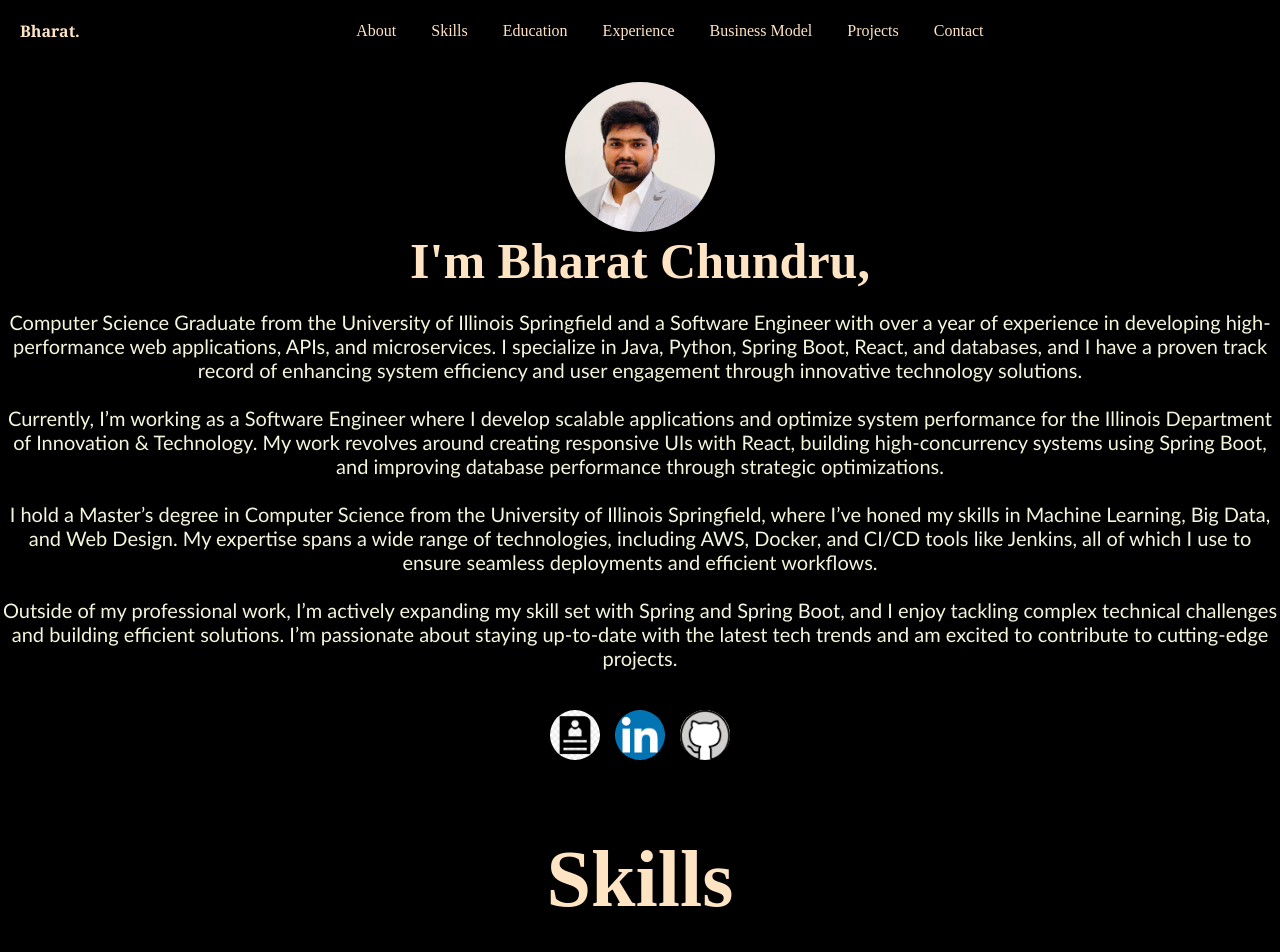
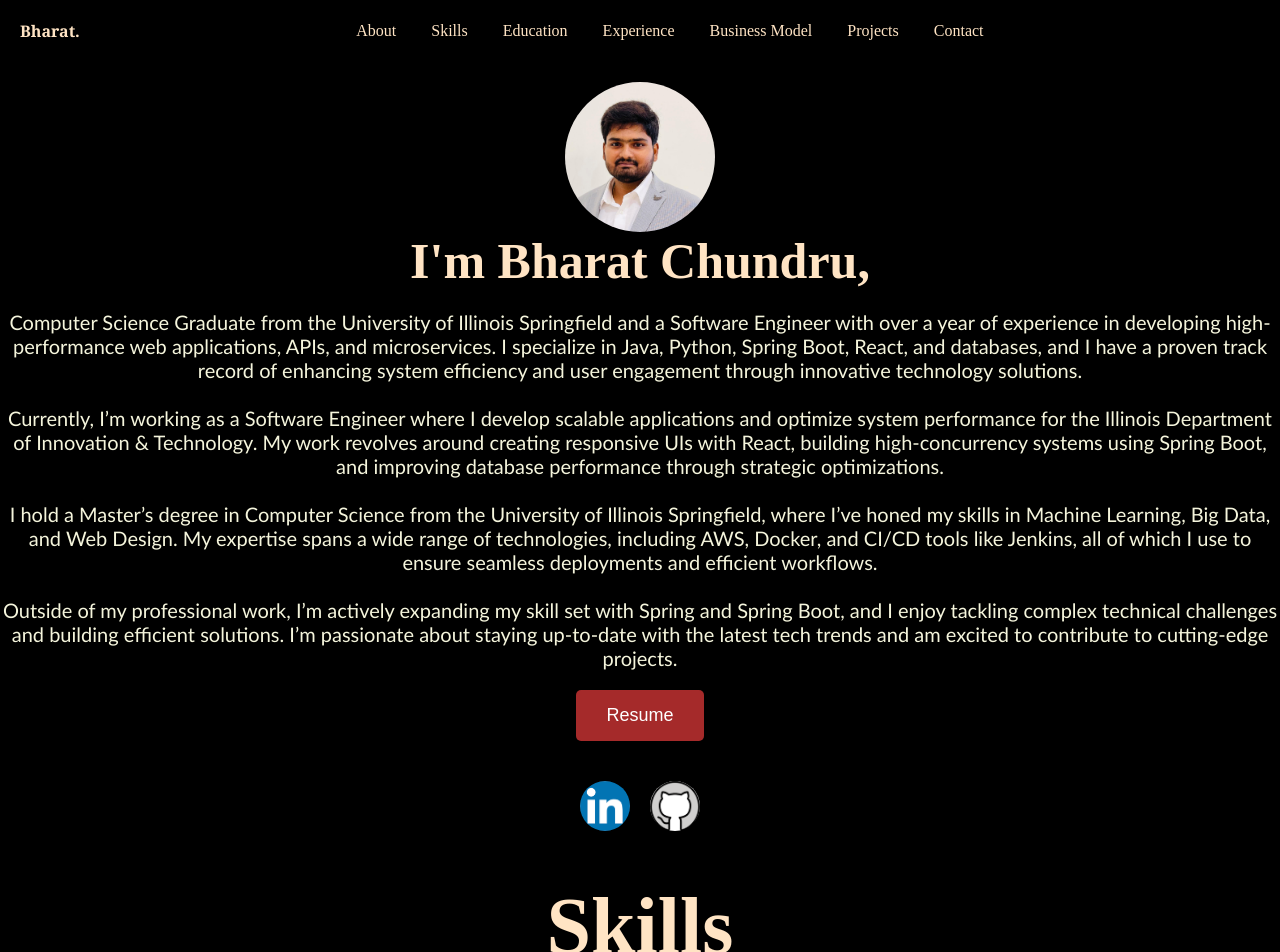
Before and after one commit to bharat-0099/website, a React (Vite) app: page / in a window 1280 px wide. Shown: the top 952 px of the page. Built offline with nearby package versions, Linux system fonts and the light colour scheme.

Commit message:
updated the content

```diff
--- a/src/Component/Edu/Edu.css
+++ b/src/Component/Edu/Edu.css
@@ -47,7 +47,3 @@
     display: flex;
     flex-direction: column;
 }
-.edu-box:hover {
-    transform: scale(1.2);
-    opacity: 0.8;
-  }
--- a/src/Component/Edu/Edu.jsx
+++ b/src/Component/Edu/Edu.jsx
@@ -14,16 +14,20 @@ const Edu = () => {
                     <img src={uis} alt="University of Illinois Springfield" className="university-logo" />
                     <div className="edu-info">
                         <h1>Masters</h1>
-                        <p>University of Illinois Springfield</p>
+                        <b>University of Illinois Springfield</b>
+
+                        <p>Computer Science</p>
                         <p>Aug 2022 to Jan 2024</p>
                         <p>GPA: 3.8</p>
+
                     </div>
                 </div>
                 <div className="edu-box">
                     <img src={srm} alt="SRM University" className="university-logo" />
                     <div className="edu-info">
                         <h1>Bachelor's</h1>
-                        <p>SRM University</p>
+                        <b>SRM University</b>
+                        <p>Computer Science</p>
                         <p>Aug 2018 to May 2022</p>
                         <p>GPA: 3.6</p>
                     </div>
--- a/src/Component/Experince/Experince.jsx
+++ b/src/Component/Experince/Experince.jsx
@@ -4,6 +4,7 @@ import kube from '../../assets/kube.png';
 import uis from '../../assets/uis.svg';
 import doit from '../../assets/doit.png';
 import apssdc from '../../assets/apssdc.jpg';
+import bsnl from '../../assets/Bsnl.png';
 
 const Experince = () => {
   useEffect(() => {
@@ -19,7 +20,7 @@ const Experince = () => {
           }
         });
       },
-      { threshold: 0.2 }
+      { threshold: 0.4 }
     );
 
     boxes.forEach((box) => observer.observe(box));
@@ -79,6 +80,25 @@ const Experince = () => {
             </ul>
           </div>
         </div>
+
+        <div className="exp-box">
+        <img src={bsnl} alt="UIS Logo" className="university-logo" />
+          <div className="exp-info">
+            <h2>Wb Developer Intern </h2>
+            <p>BSNL India</p>
+            <p>March 2021 to June 2021</p>
+            <ul>
+              <li>Designed and maintained Dashboards using HTML5, CSS3, and JavaScript, Improved UI/UX performance, Optimized
+backend development using Node.js and Express.js, Implemented SQL queries for database management and optimization
+ </li>
+              <li>Collaborated with designers and backend developers to integrate
+              RESTful APIs and enhance functionality</li>
+              <li>Utilized Git and GitHub for version control and collaborated using Agile methodologies</li>
+
+            </ul>
+          </div>
+        </div>
+
       </div>
     </div>
   );
--- a/src/Component/Hero/Hero.css
+++ b/src/Component/Hero/Hero.css
@@ -5,6 +5,7 @@
     text-align: center;
     animation: fadeIn 1.5s ease-in-out;
 }
+
 @keyframes fadeIn {
     from {
         opacity: 0;
@@ -22,6 +23,7 @@
     object-fit: cover;
     animation: scaleUp 1.2s ease-in-out;
 }
+
 @keyframes scaleUp {
     from {
         transform: scale(0.9);
@@ -37,6 +39,7 @@
     font-weight: 600;
     animation: slideIn 1.5s ease-out;
 }
+
 @keyframes slideIn {
     from {
         opacity: 0;
@@ -64,15 +67,51 @@
     margin-top: 20px;
 }
 
-.hero-resume img {
-    width: 50px;
-    height: auto;
+
+
+.download-btn {
+    padding: 15px 30px;
+    font-size: 18px;
+    color: white;
+    background-color: brown;
+    border: none;
+    cursor: pointer;
+    border-radius: 5px;
+    text-align: center;
+
 }
 
+.download-btn:hover {
+    background-color: brown;
+}
 
-
-
-.hero-resume img:hover
- {
+.hero-resume img:hover {
     transform: scale(1.2);
 }
+
+.hero-icons {
+    display: flex;
+    justify-content: center;
+    gap: 20px;
+    margin-top: 20px;
+    align-items: center;
+    flex-direction: row;
+}
+
+.hero-icons a {
+    display: block;
+    width: 50px;
+    height: 50px;
+}
+
+.hero-icons img {
+    width: 100%;
+    height: 100%;
+    border-radius: 50%;
+    object-fit: cover;
+    transition: transform 0.3s ease;
+}
+
+.hero-icons img:hover {
+    transform: scale(1.1);
+}
--- a/src/Component/Hero/Hero.jsx
+++ b/src/Component/Hero/Hero.jsx
@@ -21,10 +21,18 @@ const Hero = () => {
       </p>
 
       <div className="hero-action">
-        <a href="/assets/src/assets/Bharat Chundru Resume.pdf" download className="hero-resume">
-          <img src={res} alt="Resume" />
+        <a
+          href="/assets/src/assets/Bharat Chundru Resume.pdf"
+          download
+          className="hero-resume"
+        >
+          <button className="download-btn">
+             Resume
+          </button>
         </a>
+      </div>
 
+      <div className="hero-icons">
         <a href="https://www.linkedin.com/in/bharat-chundru" className="hero-resume">
           <img src={linkedin} alt="LinkedIn" />
         </a>
```
Also changed, not shown: src/assets/Bsnl.png (added), 1 other file (tests, documents, lock files or other folders).
